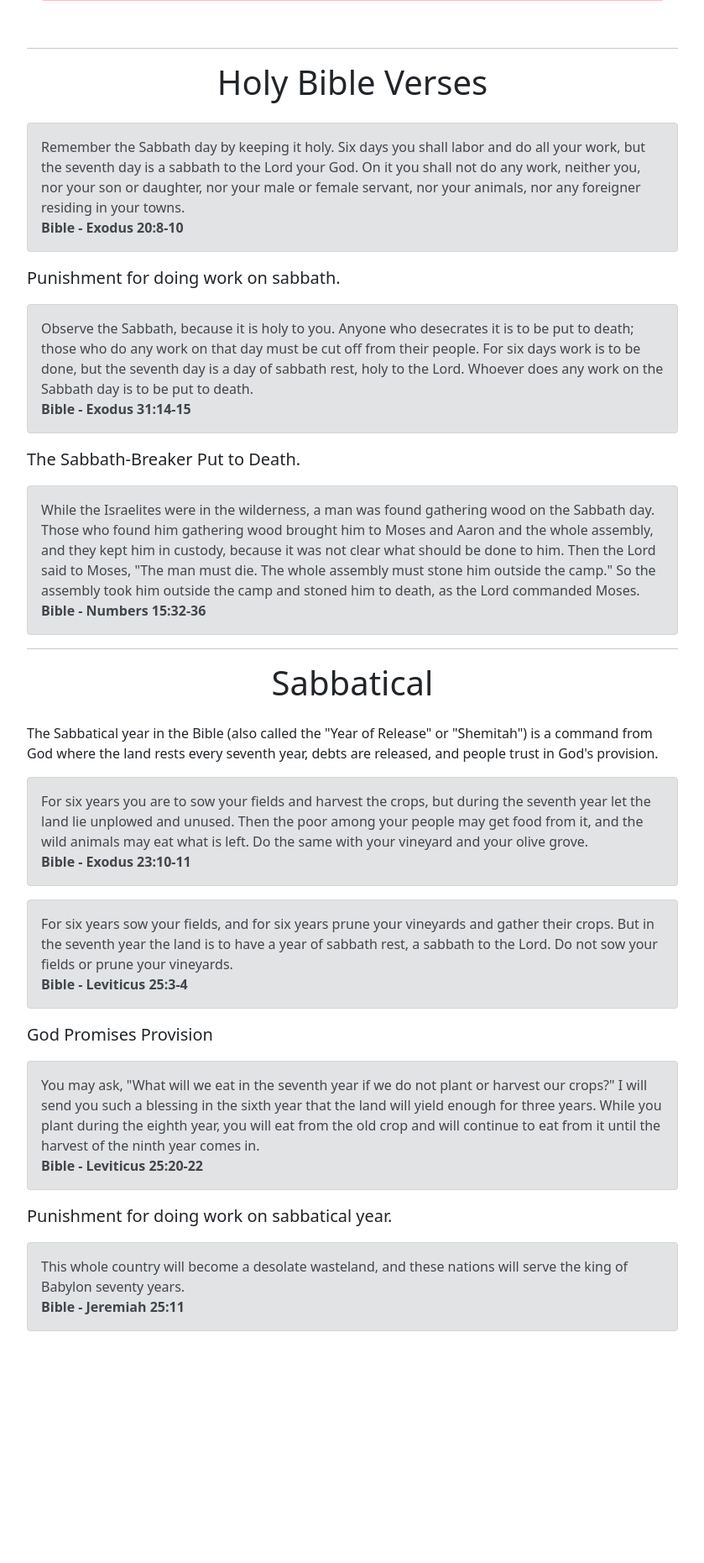
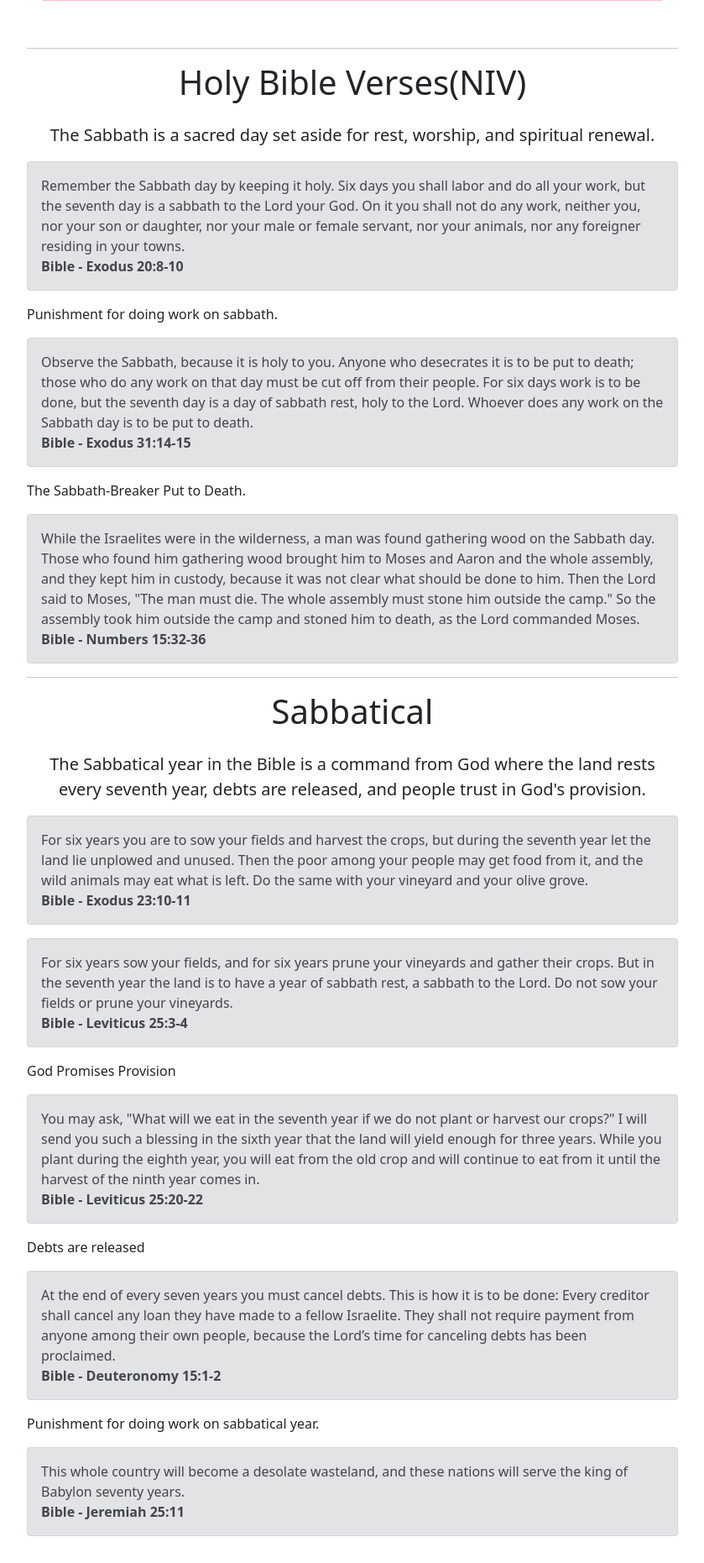
Before and after one commit to suhailvs/stackschools, a Django app: template mysite/templates/sabbath.html in a window 1280 px wide. Shown: the part 343-2204 px from the top of the page at 84% size, without its empty margins (220-1059 px from the left). Before the commit the page ends 1928 px from the top, so only its background shows below. Run offline with Django 5.2, Linux system fonts and the light colour scheme; the template is opened without the code that fills it, so the values that code supplies are empty; some libraries are stand-ins or nearby versions.

Commit message:
updated sabbath template

```diff
--- a/mysite/templates/sabbath.html
+++ b/mysite/templates/sabbath.html
@@ -19,7 +19,8 @@
   </header>
   <hr>
   <main>
-    <h2 class="display-6 text-center mb-4">Holy Bible Verses</h2>
+    <h2 class="display-6 text-center mb-4">Holy Bible Verses(NIV)</h2>
+    <p class="lead text-center">The Sabbath is a sacred day set aside for rest, worship, and spiritual renewal.</p>
     <div class="alert alert-secondary" role="alert">
       Remember the Sabbath day by keeping it holy.
       Six days you shall labor and do all your work,
@@ -29,7 +30,7 @@
       nor any foreigner residing in your towns.
       <br><strong>Bible - Exodus 20:8-10</strong>
     </div>
-    <p class="lead">Punishment for doing work on sabbath.</p>
+    <p>Punishment for doing work on sabbath.</p>
     <div class="alert alert-secondary" role="alert">
       Observe the Sabbath, because it is holy to you.
       Anyone who desecrates it is to be put to death;
@@ -38,7 +39,7 @@
       holy to the Lord. Whoever does any work on the Sabbath day is to be put to death.
       <br><strong>Bible - Exodus 31:14-15</strong>
     </div>
-    <p class="lead">The Sabbath-Breaker Put to Death.</p>
+    <p>The Sabbath-Breaker Put to Death.</p>
     <div class="alert alert-secondary" role="alert">
       While the Israelites were in the wilderness,
       a man was found gathering wood on the Sabbath day.
@@ -51,9 +52,7 @@
     <hr>
 
     <h2 class="display-6 text-center mb-4">Sabbatical</h2>
-    <p>The Sabbatical year in the Bible (also called the "Year of Release" or "Shemitah")
-      is a command from God where the land rests every seventh year,
-      debts are released, and people trust in God's provision.</p>
+    <p class="lead text-center">The Sabbatical year in the Bible is a command from God where the land rests every seventh year, debts are released, and people trust in God's provision.</p>
 
     <div class="alert alert-secondary" role="alert">
       For six years you are to sow your fields and harvest the crops,
@@ -69,14 +68,20 @@
       a sabbath to the Lord. Do not sow your fields or prune your vineyards.
       <br><strong>Bible - Leviticus 25:3-4</strong>
     </div>
-    <p class="lead">God Promises Provision</p>
+    <p>God Promises Provision</p>
     <div class="alert alert-secondary" role="alert">
       You may ask, "What will we eat in the seventh year if we do not plant or harvest our crops?"
       I will send you such a blessing in the sixth year that the land will yield enough for three years.
       While you plant during the eighth year, you will eat from the old crop and will continue to eat from it until the harvest of the ninth year comes in.
       <br><strong>Bible - Leviticus 25:20-22</strong>
     </div>
-    <p class="lead">Punishment for doing work on sabbatical year.</p>
+    <p>Debts are released</p>
+    <div class="alert alert-secondary" role="alert">
+      At the end of every seven years you must cancel debts.
+      This is how it is to be done: Every creditor shall cancel any loan they have made to a fellow Israelite. They shall not require payment from anyone among their own people, because the Lord’s time for canceling debts has been proclaimed.
+      <br><strong>Bible - Deuteronomy 15:1-2</strong>
+    </div>
+    <p>Punishment for doing work on sabbatical year.</p>
     <div class="alert alert-secondary" role="alert">
       This whole country will become a desolate wasteland,
       and these nations will serve the king of Babylon seventy years.
```
